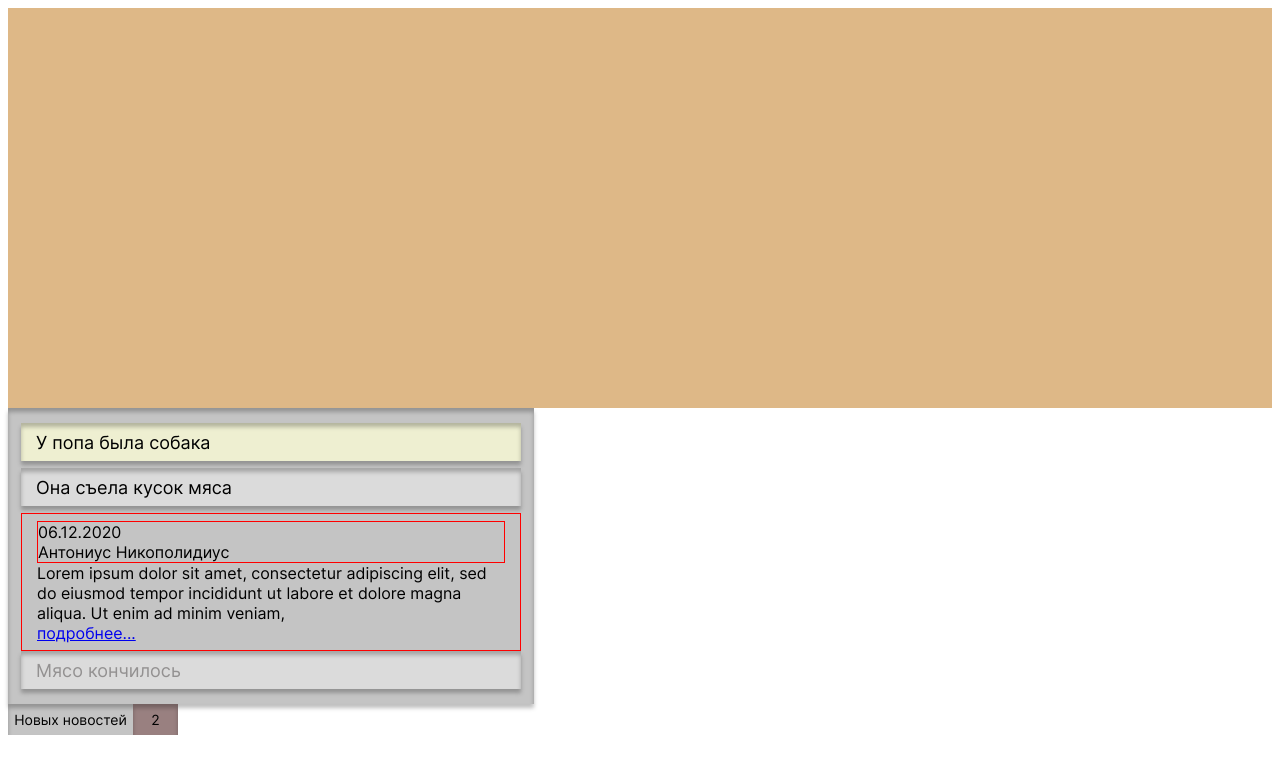
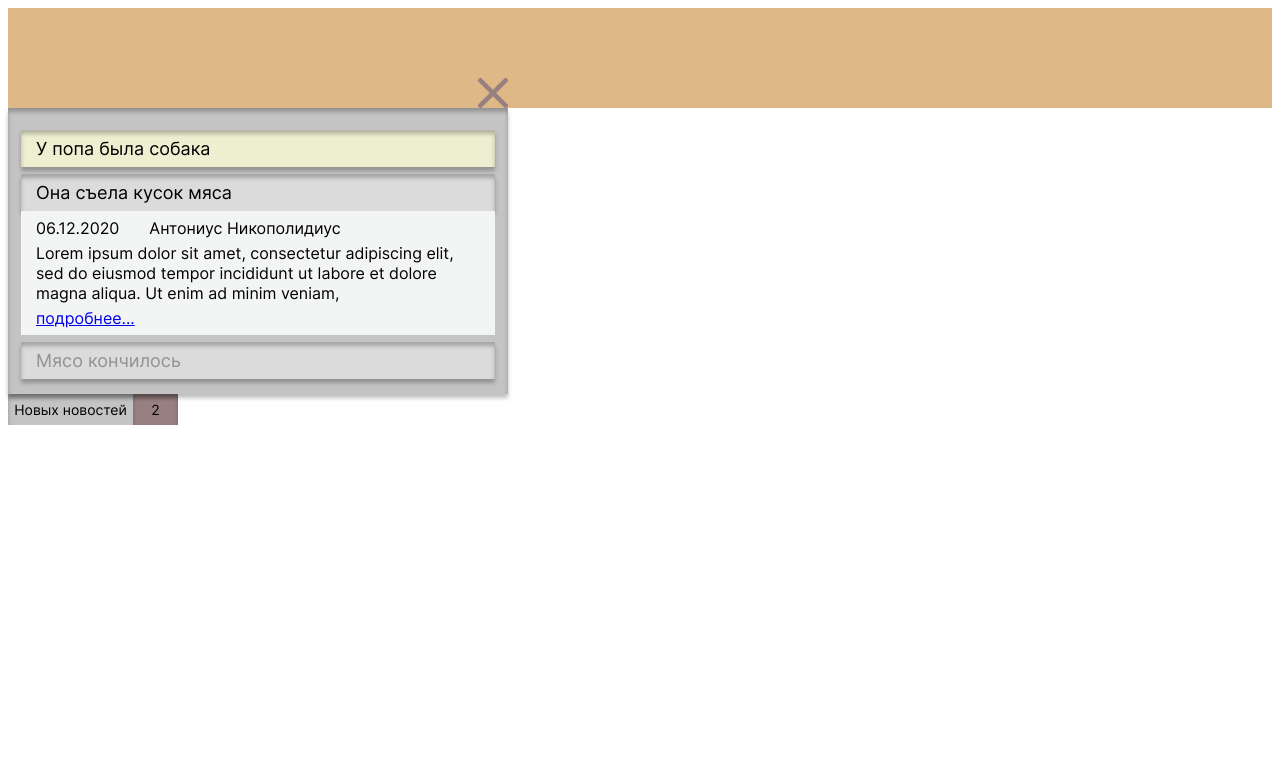
Before and after one commit to PinCatS/news_widget, a plain HTML site: page index.html in a window 1280 px wide. Drawn offline with Linux system fonts and the light colour scheme.

Commit message:
Feature: html and css ready

```diff
--- a/blocks/widget/__article/widget__article.css
+++ b/blocks/widget/__article/widget__article.css
@@ -2,7 +2,9 @@
   margin: 0;
   padding: 7px 15px;
   width: 100%;
-  border: 1px solid red;
   box-sizing: border-box;
-
+  background-color: #F3F4F4;
+  display: grid;
+  grid-template-rows: auto auto auto;
+  row-gap: 5px;
 }
--- /dev/null
+++ b/blocks/widget/__exit-button/widget__exit-button.css
@@ -0,0 +1,12 @@
+.widget__exit-button {
+  position: absolute;
+  border: none;
+  outline: none;
+  right: 0;
+  top: -30px;
+  background-image: url(../../../img/exit_button.svg);
+  background-position: center;
+  background-color: transparent;
+  width: 30px;
+  height: 30px;
+}
--- a/blocks/widget/__news-date-author-wrap/widget__news-date-author-wrap.css
+++ b/blocks/widget/__news-date-author-wrap/widget__news-date-author-wrap.css
@@ -1,4 +1,5 @@
 .widget__news-date-author-wrap {
-  border: 1px solid red;
   box-sizing: border-box;
+  display: flex;
+  flex-wrap: wrap;
 }
--- a/blocks/widget/__news-date/widget__news-date.css
+++ b/blocks/widget/__news-date/widget__news-date.css
@@ -1,4 +1,5 @@
 .widget__news-date {
   margin: 0;
   padding: 0;
+  padding-right: 30px;
 }
--- a/blocks/widget/__news-item/widget__news-item.css
+++ b/blocks/widget/__news-item/widget__news-item.css
@@ -1,12 +1,11 @@
 .widget__news-item {
-  margin: 0;
-  padding: 0 15px;
+  margin: 7px 0 0 0;
+  padding: 8px 15px;
   width: 100%;
-  height: 38px;
+  text-align: left;
   box-sizing: border-box;
   border: none;
   outline: none;
-  margin-bottom: 7px;
   font-family: 'Inter';
   font-size: 18px;
   display: flex;
@@ -16,6 +15,6 @@
   inset 0px 4px 4px rgba(0, 0, 0, 0.25);
 }
 
-.widget__news-item:last-of-type {
-  margin-bottom: 0;
+.widget__news-item:first-of-type {
+  margin-top: 0;
 }
--- a/blocks/widget/__news-wrap/wifgets__news-wrap.css
+++ b/blocks/widget/__news-wrap/wifgets__news-wrap.css
@@ -1,5 +1,8 @@
 .widget__news-wrap {
-  width: 100%;
+  position: relative;
+  /* top: 20vh;
+  left: 10vw;
+  right: 10vw; */
   height: auto;
   padding: 15px 13px;
   background-color: #c4c4c4;
--- a/blocks/wrap/wrap.css
+++ b/blocks/wrap/wrap.css
@@ -1,5 +1,5 @@
 .wrap {
   width: 100%;
-  min-height: 400px;
+  min-height: 100px;
   background-color: burlywood;
 }
--- a/index.html
+++ b/index.html
@@ -13,6 +13,7 @@
 
 
     <div class="widget__news-wrap">
+      <button class="widget__exit-button"></button>
       <button type="button" class="widget__news-item news-button news-button_not-visited">
         У попа была собака
       </button>
--- a/pages/index.css
+++ b/pages/index.css
@@ -5,6 +5,7 @@
 @import url(../blocks/widget/__button-wrap/widget__button-wrap.css);
 @import url(../blocks/widget/__button-text/widget__button-text.css);
 @import url(../blocks/widget/__button-number/widget__button-number.css);
+@import url(../blocks/widget/__exit-button/widget__exit-button.css);
 
 @import url(../blocks/widget/__news-wrap/wifgets__news-wrap.css);
 @import url(../blocks/widget/__news-item/widget__news-item.css);
```
Also changed, not shown: img/exit_button.svg (added).
